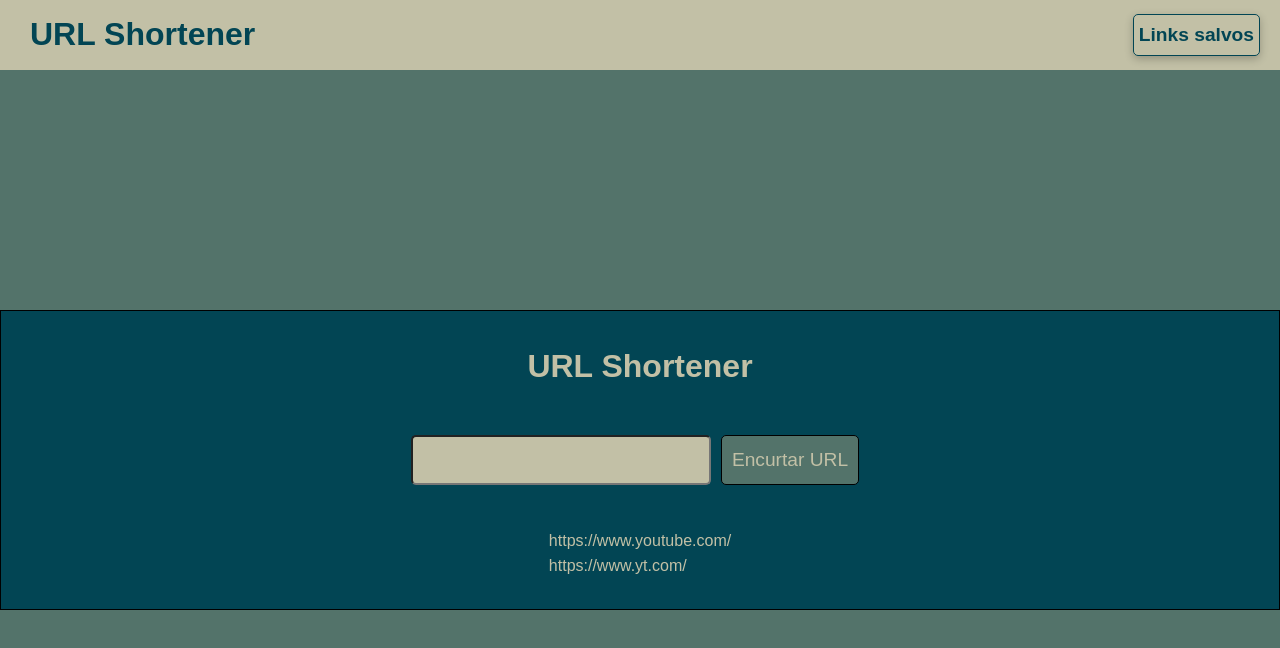
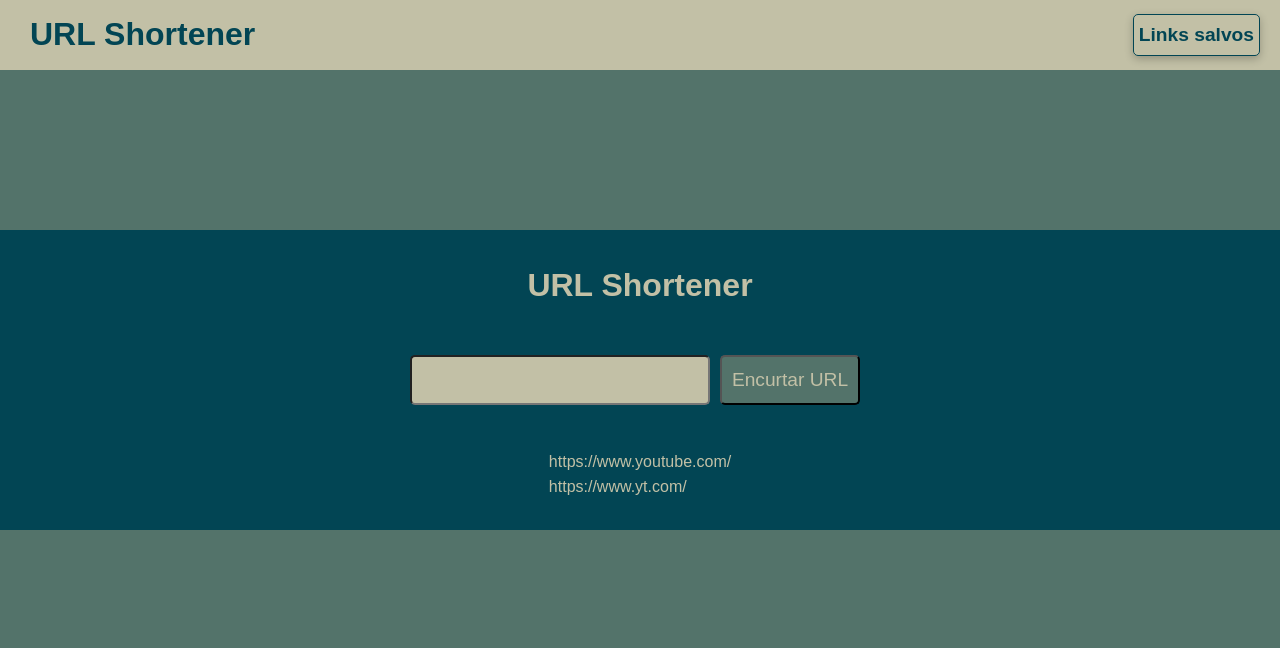
Before and after one commit to joaocorner/url-shortener, a React (Create React App) app: page / in a window 1280 px wide. Shown: the top 648 px of the page. Built offline with nearby package versions, Linux system fonts and the light colour scheme.

Commit message:
updating home screen style

```diff
--- a/src/pages/Home/home.scss
+++ b/src/pages/Home/home.scss
@@ -20,16 +20,14 @@ body {
 }
 
 .container {
-  margin: 30vh auto;
+  margin: 20vh auto;
   padding: 30px 0;
   background: $Holiday-Cheer-1-hex;
   height: 300px;
-  border: 1px solid black;
   display: flex;
   flex-direction: column;
   justify-content: space-between;
   align-items: center;
-  border: 1px solid black;
 
   .container-input {
     display: flex;
@@ -49,7 +47,6 @@ body {
     button {
       background-color: $Holiday-Cheer-2-hex;
       color: $Holiday-Cheer-5-hex;
-      border: 1px solid black;
       border-radius: $border-radius;
       height: 50px;
       padding: 10px;
```
